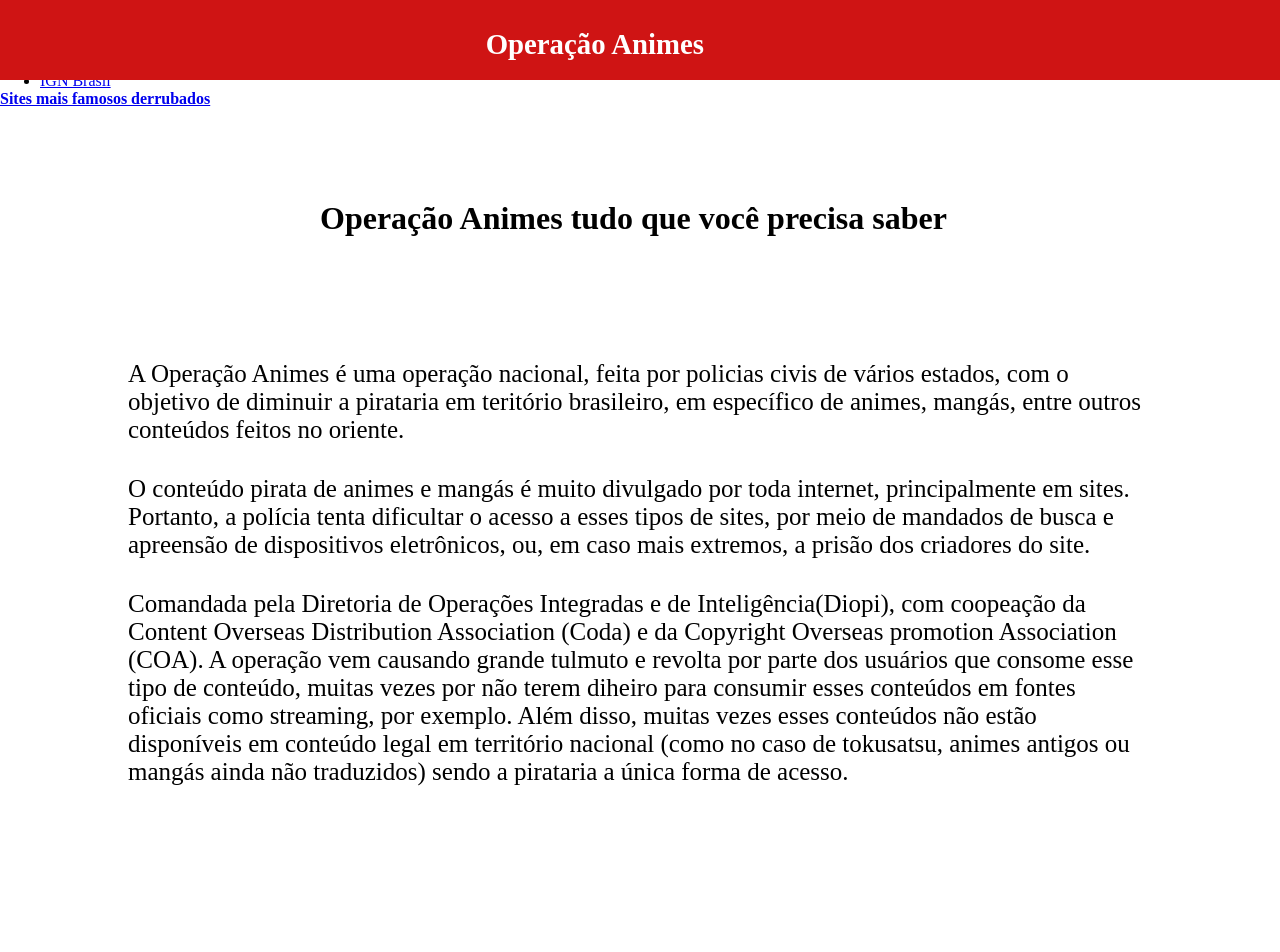
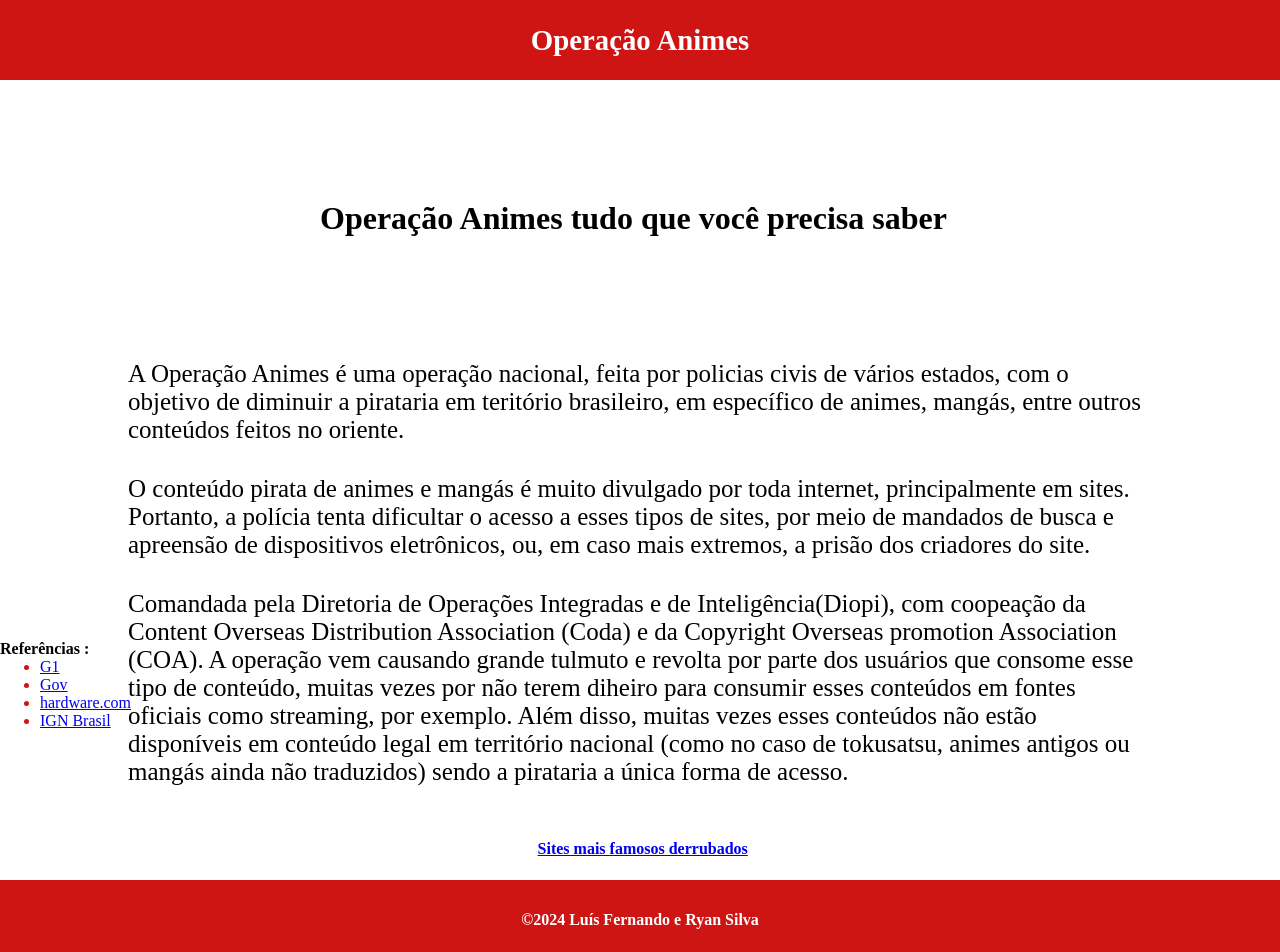
Before and after one commit to LudoSantos/TrabalhoDweb, a plain HTML site: page index.html in a window 1280 px wide. Shown: the top 952 px of the page. Drawn offline with Linux system fonts and the light colour scheme.

Commit message:
Update style.css

```diff
--- a/style.css
+++ b/style.css
@@ -32,33 +32,51 @@
     margin: 0%;
 }
 
+
 .cabeçalho{
     position: absolute;
     height: 10%;
     width: 100%;
     background-color: rgb(207, 20, 20);
+    display: flex;
+    align-items: center;
+    justify-content: center;
 }
 .home{
-    position: absolute;
-    right: 45%;
-    top: 35%;
     font-size: 120%;
     text-decoration: none;
     color: white;
+    margin: 0%;
 }
-
 .rodape{
     position: absolute;
     height: 10%;
     width: 100%;
     background-color: rgb(207, 20, 20);
-    bottom: -60%;
+    bottom: -20%;
+    display: flex;
+    align-items: center;
+    justify-content: center;
 }
 #autorais{
     text-decoration: none;
     color: white;
+    font-size: 100%;
+    margin: 0%;
+}
+
+#links {
     position: absolute;
-    right: 44%;
-    bottom: 20%;
-    font-size: 100%;
+    top: 80%;
+    color: rgb(207, 20, 20);
 }
+
+#famosos {
+    margin: 0%;
+    position: absolute;
+    display: flex;
+    align-items: center;
+    text-decoration: none;
+    top: 105%;
+    left: 42%;
+}
```
